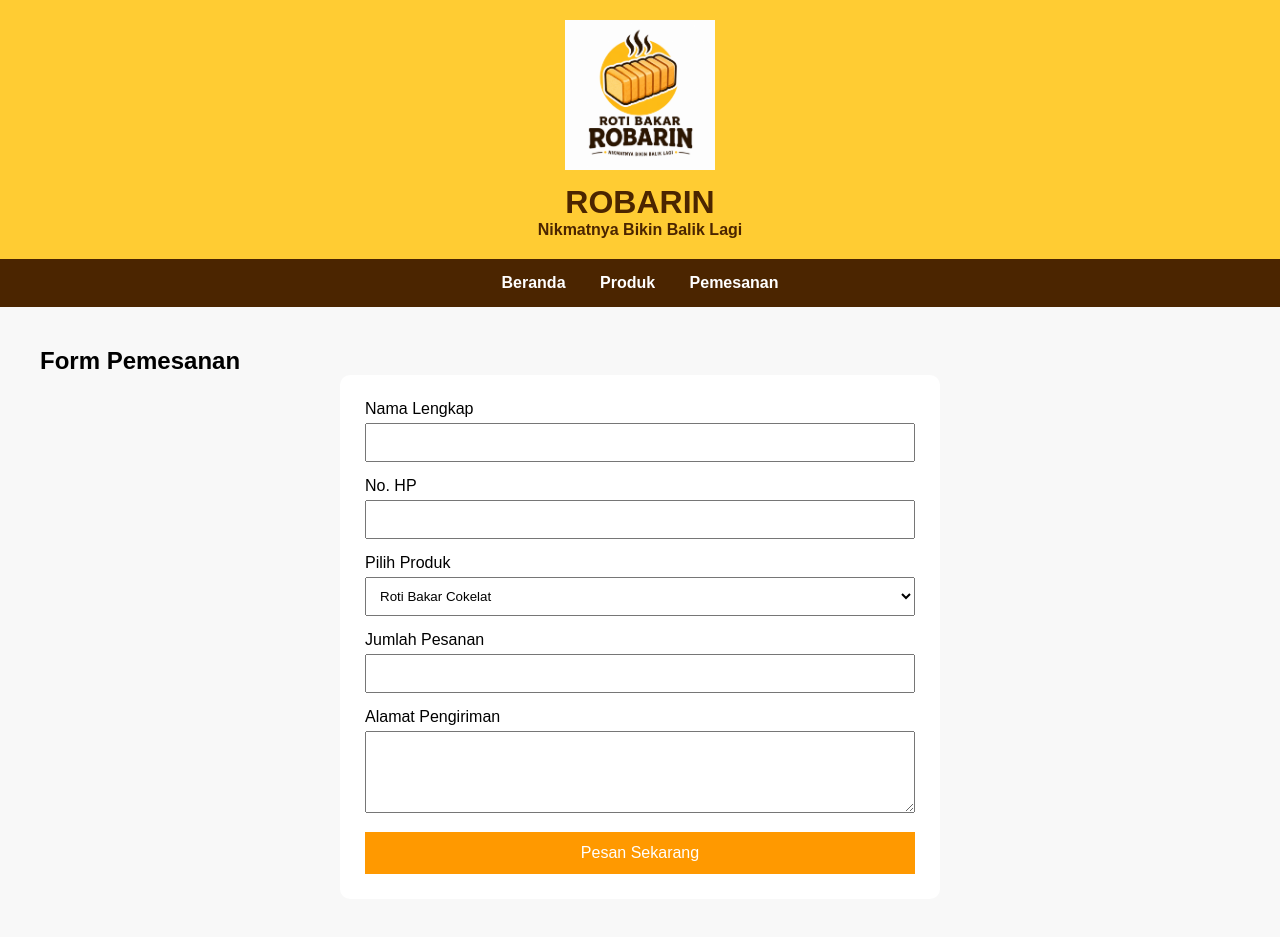
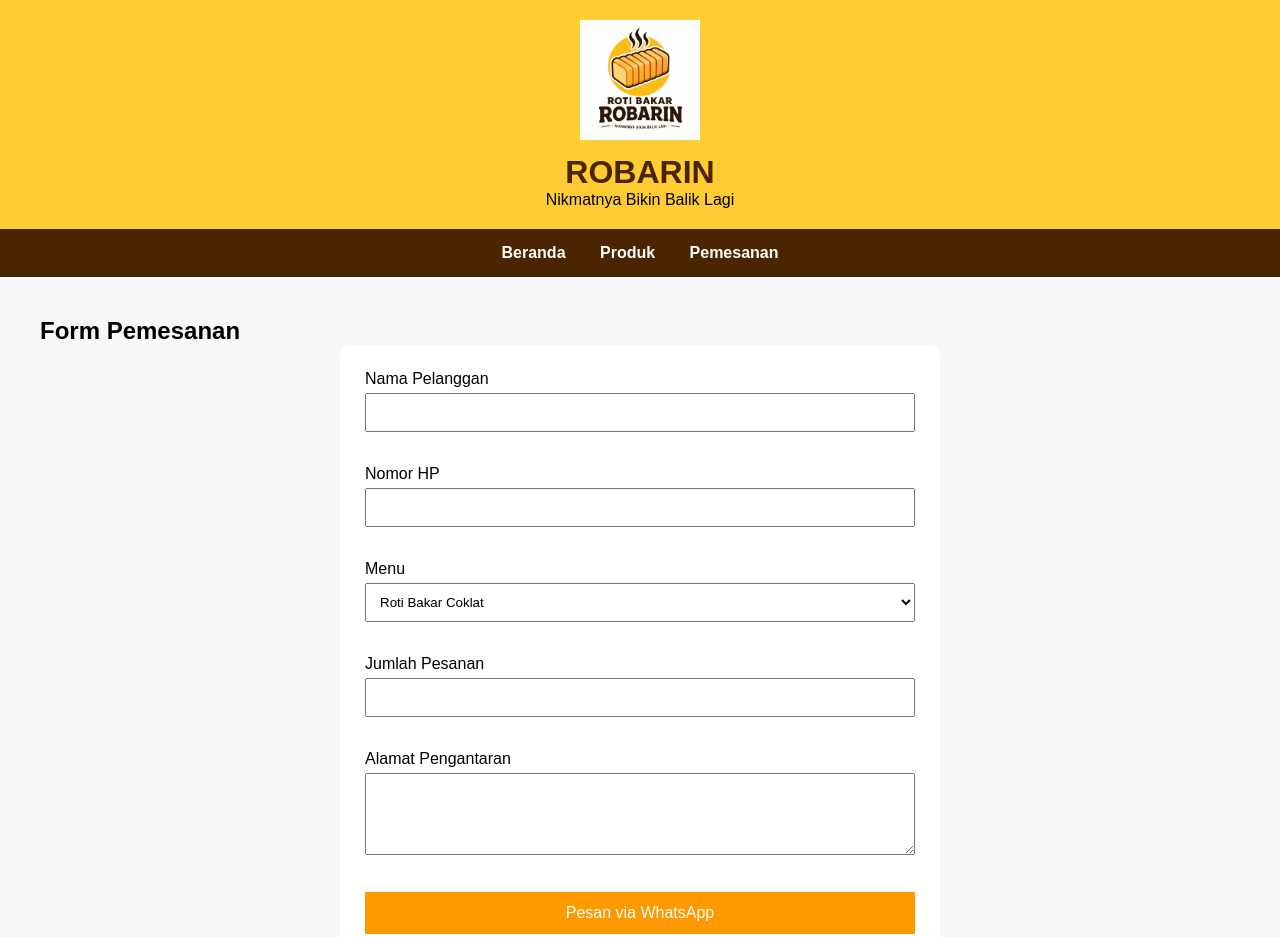
Before and after one commit to muhrifkyfauzan0-ai/robar_in, a plain HTML site: page pemesanan.html in a window 1280 px wide. Shown: the top 937 px of the page. Drawn offline with Linux system fonts and the light colour scheme.

Commit message:
Add files via upload

```diff
--- a/pemesanan.html
+++ b/pemesanan.html
@@ -3,15 +3,15 @@
 <head>
     <meta charset="UTF-8">
     <meta name="viewport" content="width=device-width, initial-scale=1.0">
-    <title>ROBARIN - Pemesanan</title>
+    <title>Pemesanan - ROBARIN</title>
     <link rel="stylesheet" href="style.css">
 </head>
 <body>
 
 <header>
-    <img src="logo.png" alt="Logo ROBARIN" class="logo">
+    <img src="logo.png" alt="Logo ROBARIN" width="120">
     <h1>ROBARIN</h1>
-    <p class="slogan">Nikmatnya Bikin Balik Lagi</p>
+    <p>Nikmatnya Bikin Balik Lagi</p>
 </header>
 
 <nav>
@@ -23,34 +23,60 @@
 <section>
     <h2>Form Pemesanan</h2>
 
-    <form>
-        <label>Nama Lengkap</label>
-        <input type="text" required>
+    <form onsubmit="kirimWhatsApp(); return false;">
 
-        <label>No. HP</label>
-        <input type="tel" required>
+        <label>Nama Pelanggan</label><br>
+        <input type="text" id="nama" required><br><br>
 
-        <label>Pilih Produk</label>
-        <select required>
-            <option>Roti Bakar Cokelat</option>
-            <option>Roti Bakar Keju</option>
-            <option>Roti Bakar Cokelat Keju</option>
-            <option>Roti Bakar Strawberry</option>
-        </select>
+        <label>Nomor HP</label><br>
+        <input type="text" id="hp" required><br><br>
 
-        <label>Jumlah Pesanan</label>
-        <input type="number" min="1" required>
+        <label>Menu</label><br>
+        <select id="menu" required>
+            <option value="Roti Bakar Coklat">Roti Bakar Coklat</option>
+            <option value="Roti Bakar Keju">Roti Bakar Keju</option>
+            <option value="Roti Bakar Coklat Keju">Roti Bakar Coklat Keju</option>
+            <option value="Roti Bakar Strawberry">Roti Bakar Strawberry</option>
+        </select><br><br>
 
-        <label>Alamat Pengiriman</label>
-        <textarea rows="4"></textarea>
+        <label>Jumlah Pesanan</label><br>
+        <input type="number" id="jumlah" min="1" required><br><br>
 
-        <button type="submit">Pesan Sekarang</button>
+        <label>Alamat Pengantaran</label><br>
+        <textarea id="alamat" rows="4" required></textarea><br><br>
+
+        <button type="submit">Pesan via WhatsApp</button>
+
     </form>
 </section>
 
 <footer>
-    <p>© 2026 ROBARIN - Nikmatnya Bikin Balik Lagi</p>
+    <p>&copy; 2026 ROBARIN - Nikmatnya Bikin Balik Lagi</p>
 </footer>
+
+<script>
+function kirimWhatsApp() {
+
+    let nama = document.getElementById("nama").value;
+    let hp = document.getElementById("hp").value;
+    let menu = document.getElementById("menu").value;
+    let jumlah = document.getElementById("jumlah").value;
+    let alamat = document.getElementById("alamat").value;
+
+    let pesan =
+`Halo ROBARIN, saya ingin memesan:
+
+Nama: ${nama}
+No HP: ${hp}
+Menu: ${menu}
+Jumlah: ${jumlah}
+Alamat: ${alamat}`;
+
+    let url = "https://wa.me/6287810132864?text=" + encodeURIComponent(pesan);
+
+    window.open(url, "_blank");
+}
+</script>
 
 </body>
 </html>
```
